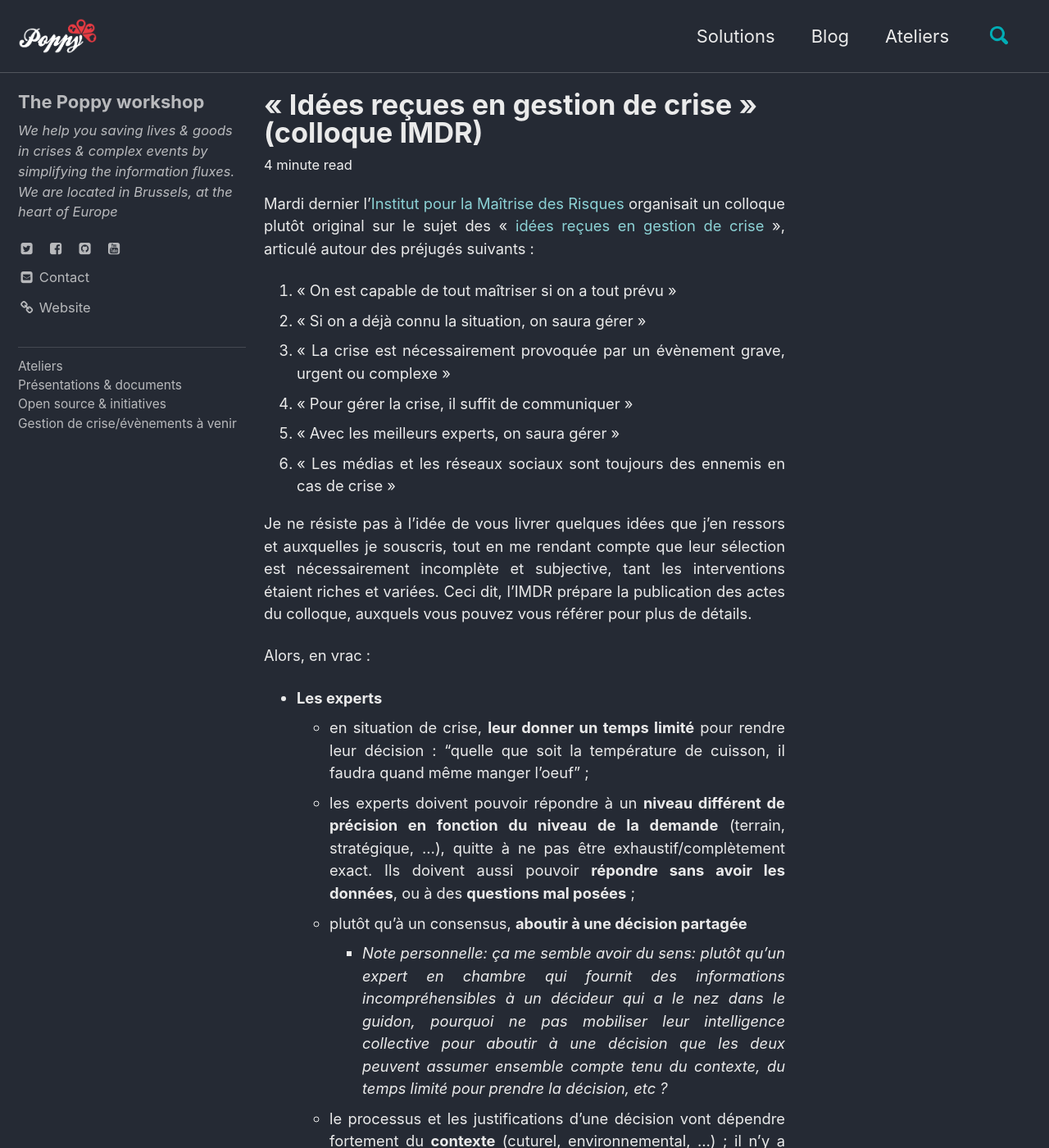
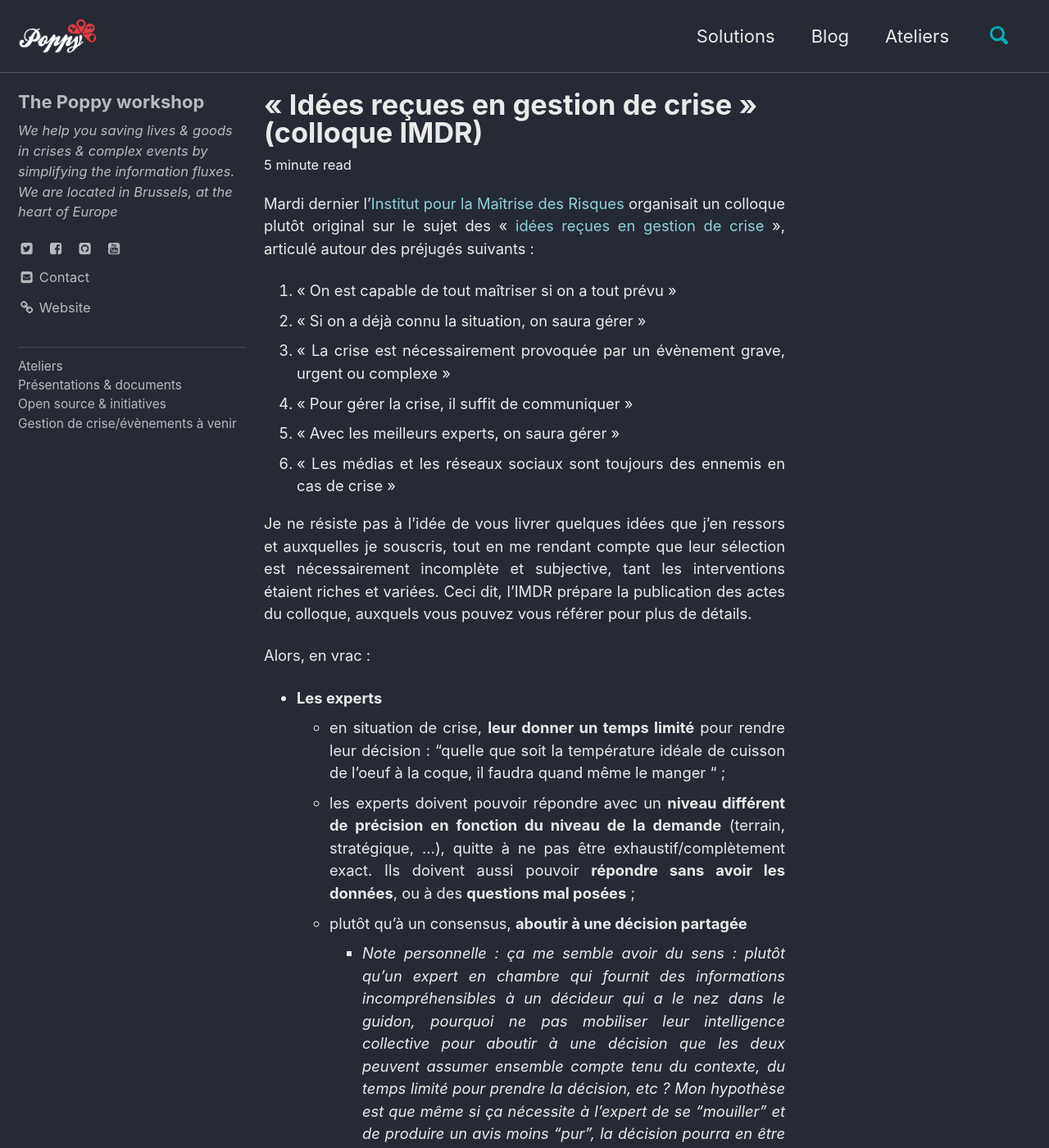
Before and after one commit to ccloquet/ccloquet.github.io, a Jekyll site: the page built from _posts/2019-10-11-IMDR.md, in a window 1280 px wide and 1400 px high. Shown: the whole window at 82% size. Built offline with Jekyll 4.4.1, drawn with Linux system fonts in a browser that asks for light colours; cached includes are drawn as plain includes; some of the changed text lies outside the part shown.

Commit message:
Update 2019-10-11-IMDR.md

```diff
--- a/_posts/2019-10-11-IMDR.md
+++ b/_posts/2019-10-11-IMDR.md
@@ -14,10 +14,10 @@ Je ne résiste pas à l'idée de vous livrer quelques idées que j'en ressors et
 
 Alors, en vrac :
 - **Les experts**
-	- en situation de crise, **leur donner un temps limité** pour rendre leur décision : "quelle que soit la température de cuisson, il faudra quand même manger l'oeuf" ;
-	- les experts doivent pouvoir répondre à un **niveau différent de précision en fonction du niveau de la demande** (terrain, stratégique, ...), quitte à ne pas être exhaustif/complètement exact. Ils doivent aussi pouvoir **répondre sans avoir les données**, ou à des **questions mal posées** ;
+	- en situation de crise, **leur donner un temps limité** pour rendre leur décision : "quelle que soit la température idéale de cuisson de l'oeuf à la coque, il faudra quand même le manger " ;
+	- les experts doivent pouvoir répondre avec un **niveau différent de précision en fonction du niveau de la demande** (terrain, stratégique, ...), quitte à ne pas être exhaustif/complètement exact. Ils doivent aussi pouvoir **répondre sans avoir les données**, ou à des **questions mal posées** ;
 	- plutôt qu'à un consensus, **aboutir à une décision partagée**
-	  -  _Note personnelle: ça me semble avoir du sens: plutôt qu'un expert en chambre qui fournit des informations incompréhensibles à un décideur qui a le nez dans le guidon, pourquoi ne pas mobiliser leur intelligence collective pour aboutir à une décision que les deux peuvent assumer ensemble compte tenu du contexte, du temps limité pour prendre la décision, etc ?_
+	  -  _Note personnelle : ça me semble avoir du sens : plutôt qu'un expert en chambre qui fournit des informations incompréhensibles à un décideur qui a le nez dans le guidon, pourquoi ne pas mobiliser leur intelligence collective pour aboutir à une décision que les deux peuvent assumer ensemble compte tenu du contexte, du temps limité pour prendre la décision, etc ? Mon hypothèse est que même si ça nécessite à l'expert de se "mouiller" et de produire un avis moins "pur", la décision pourra en être meilleure car il aura fait l'effort de comprendr les contraintes du décideur, tandis que le décideur aura compris au moins les contraintes de l'expert._
 	- le processus et les justifications d'une décision vont dépendre fortement du **contexte** (cuturel, environnemental, ...) ; il n'y a pas de décision "rationnellement" idéale (cf choix du "suicide-squat" à Tchernobyl et à Fukushima - sur Fukushima, voir [A _Human and Organizational Factors_ Perspective on the _Fukushima_ Nuclear _Accident_](https://www.irsn.fr/FR/expertise/rapports_expertise/Documents/surete/IRSN-PSN-SRDS-SFOHREX_2015-01_Fukushima-Human-Organizational.pdf) ;
 - **Les règles et les plans**
 	- On peut relier chaque accident à une règle enfreinte. Faut-il pour autant renforcer les règles ? Ou plutôt **renforcer le professionalisme et le relationnel** ?
```
